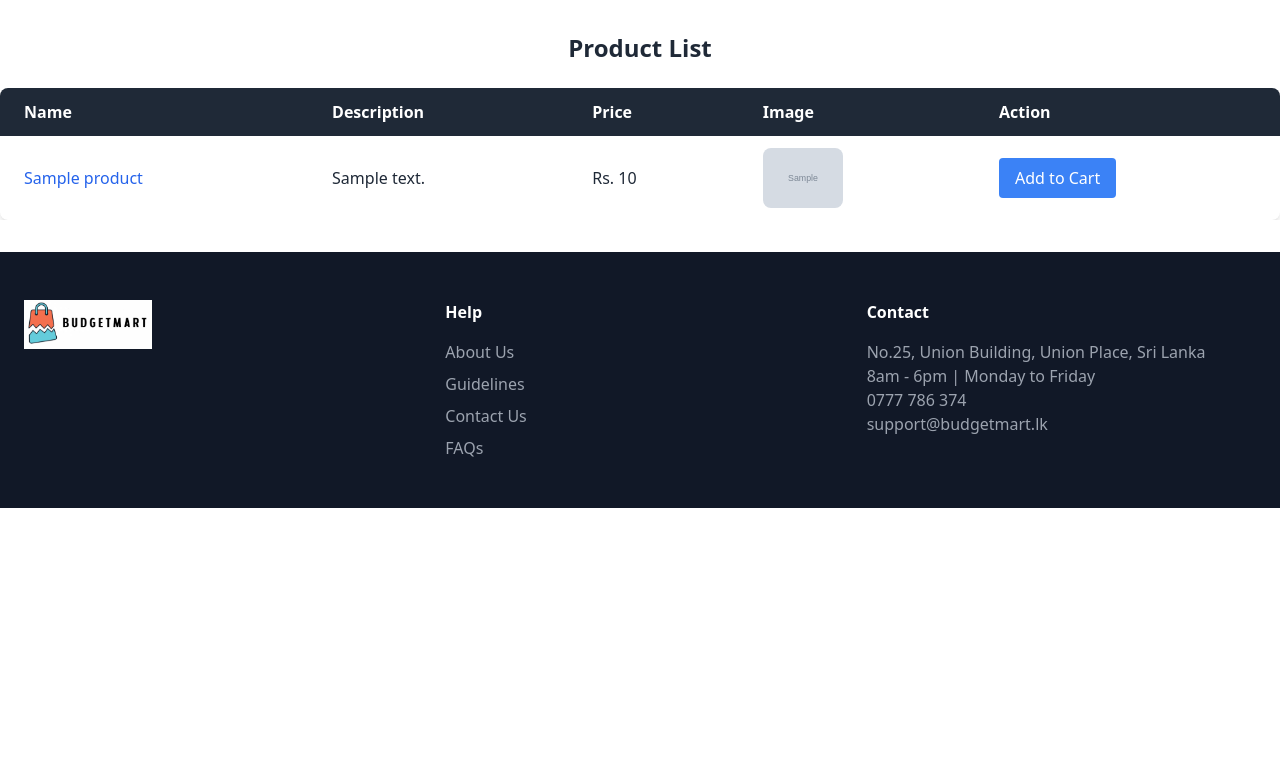
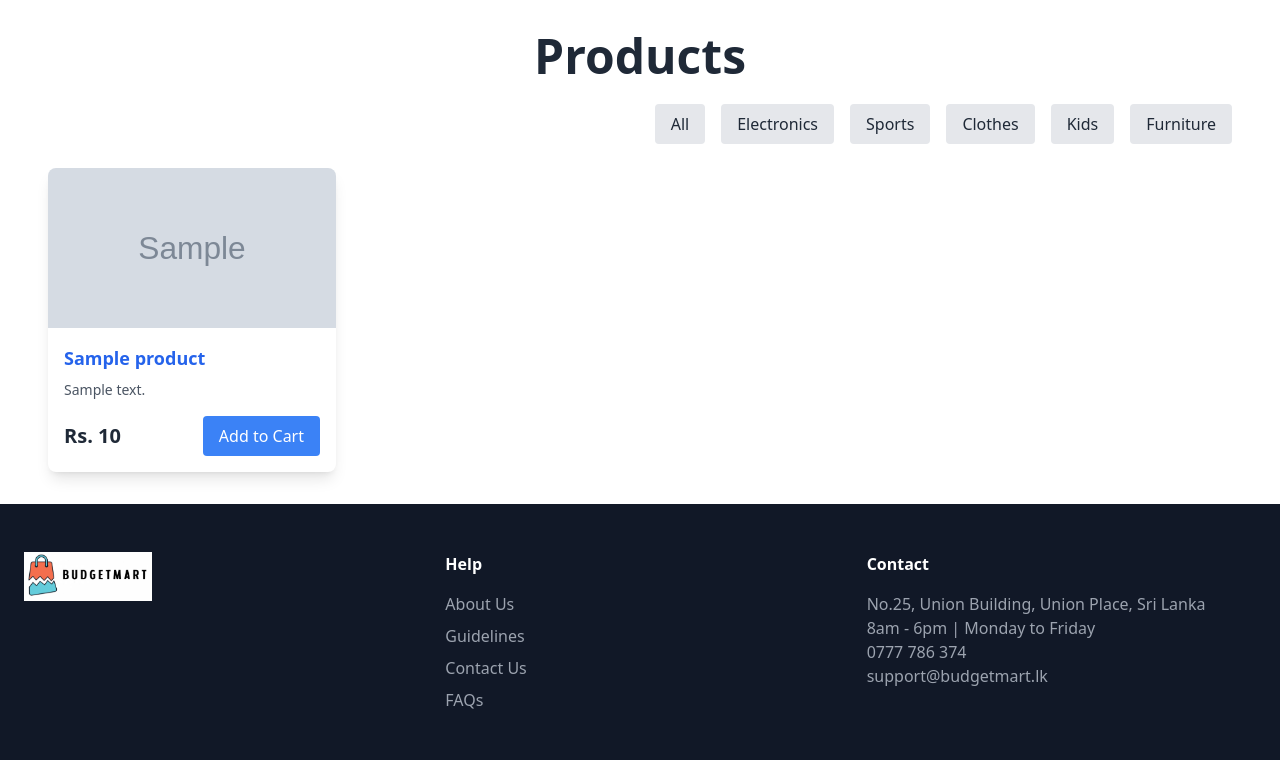
Before and after one commit to elizaandria/BudgetMart, a PHP site: page /product.php in a window 1280 px wide. Shown: the part 64-824 px from the top of the page. Before the commit the page ends 572 px from the top, so only its background shows below. Run offline with PHP 8.4, Linux system fonts and the light colour scheme; tables that the repository leaves empty or names only in its code hold one stand-in row (values such as "Sample post"); grey boxes marked "Sample" are stand-in pictures; some libraries are stand-ins or nearby versions.

Commit message:
Update product.php

```diff
--- a/BudgetMart/product.php
+++ b/BudgetMart/product.php
@@ -1,25 +1,33 @@
+<!DOCTYPE html>
+<html lang="en">
+<head>
+    <meta charset="UTF-8">
+    <meta name="viewport" content="width=device-width, initial-scale=1.0">
+    <title>Product List</title>
+    <script src="https://cdn.tailwindcss.com"></script>
+</head>
+
+<?php include('templates/header.php'); ?>
+
+<body class="bg-gray-100 text-gray-800">
+    <div class="container mx-auto px-6 sm:px-8 md:px-12 pl-16 py-8"> <!-- Added pl-16 for extra left padding -->
+        <h1 class="text-5xl font-bold text-center mb-6">Products</h1>
+
+        <!-- Category Filter Section on the Right -->
+        <div class="flex justify-end mb-6">
+            <div class="flex space-x-4">
+                <a href="?category=" class="bg-gray-200 text-gray-800 px-4 py-2 rounded hover:bg-blue-500 hover:text-white">All</a>
+                <a href="?category=Electronics" class="bg-gray-200 text-gray-800 px-4 py-2 rounded hover:bg-blue-500 hover:text-white">Electronics</a>
+                <a href="?category=Sports" class="bg-gray-200 text-gray-800 px-4 py-2 rounded hover:bg-blue-500 hover:text-white">Sports</a>
+                <a href="?category=Clothes" class="bg-gray-200 text-gray-800 px-4 py-2 rounded hover:bg-blue-500 hover:text-white">Clothes</a>
+                <a href="?category=Kids" class="bg-gray-200 text-gray-800 px-4 py-2 rounded hover:bg-blue-500 hover:text-white">Kids</a>
+                <a href="?category=Furniture" class="bg-gray-200 text-gray-800 px-4 py-2 rounded hover:bg-blue-500 hover:text-white">Furniture</a>
+            </div>
+        </div>
+
+        <!-- Product Grid -->
+        <div class="grid grid-cols-1 sm:grid-cols-2 md:grid-cols-3 gap-8">
             <?php
-session_start();
-
-// Initialize the cart if it doesn't exist
-if (!isset($_SESSION['cart'])) {
-    $_SESSION['cart'] = [];
-}
-
-// Handle adding a product to the cart
-if ($_SERVER['REQUEST_METHOD'] == 'POST') {
-    $product = [
-        'name' => $_POST['name'],
-        'price' => $_POST['price'],
-        'image' => $_POST['image']
-    ];
-
-    // Add the product to the session cart
-    $_SESSION['cart'][] = $product;
-    header("Location: cart.php"); // Redirect to cart page after adding the product
-    exit();
-}
-
             // Database connection
             $conn = new mysqli("localhost", "root", "", "user_accounts");
 
@@ -27,54 +35,32 @@ $conn = new mysqli("localhost", "root", "", "user_accounts");
             if ($conn->connect_error) {
                 die("Connection failed: " . $conn->connect_error);
             }
-?>
 
-<!DOCTYPE html>
-<html lang="en">
-<head>
-    <meta charset="UTF-8">
-    <meta name="viewport" content="width=device-width, initial-scale=1.0">
-    <title>Product List</title>
-    <!-- Include TailwindCSS -->
-    <script src="https://cdn.tailwindcss.com"></script>
-</head>
+            // Get category filter from GET request
+            $categoryFilter = isset($_GET['category']) ? $_GET['category'] : '';
 
-<?php include('templates/header.php'); ?>
+            // Query to fetch products with optional category filter
+            $sql = "SELECT id, name, description, price, image, category FROM products";
 
-<body class="bg-gray-100 text-gray-800">
-    <div class="container mx-auto py-8">
-        <h1 class="text-2xl font-bold text-center mb-6">Product List</h1>
+            if ($categoryFilter) {
+                $sql .= " WHERE category = '" . $conn->real_escape_string($categoryFilter) . "'";
+            }
 
-        <div class="overflow-x-auto">
-            <table class="min-w-full bg-white shadow-md rounded-lg overflow-hidden">
-                <thead class="bg-gray-800 text-white">
-                    <tr>
-                        <th class="py-3 px-6 text-left">Name</th>
-                        <th class="py-3 px-6 text-left">Description</th>
-                        <th class="py-3 px-6 text-left">Price</th>
-                        <th class="py-3 px-6 text-left">Image</th>
-                        <th class="py-3 px-6 text-left">Action</th>
-                    </tr>
-                </thead>
-                <tbody class="divide-y divide-gray-200">
-                    <?php
-                    // Fetch products from the database
-                    $sql = "SELECT id, name, description, price, image FROM products";
             $result = $conn->query($sql);
 
+            // Display products
             if ($result->num_rows > 0) {
                 while ($row = $result->fetch_assoc()) {
-                            $imagePath = "uploads/" . htmlspecialchars($row['image']); // Ensure correct image path
-                            echo "<tr class='hover:bg-gray-100'>
-                                    <td class='py-3 px-6'>
+                    $imagePath = "uploads/" . htmlspecialchars($row['image']);
+                    echo "<div class='bg-white rounded-lg shadow-lg overflow-hidden w-72'>
+                            <img src='$imagePath' alt='Product Image' class='w-full h-40 object-cover'>
+                            <div class='p-4'>
+                                <h3 class='text-lg font-bold text-gray-800'>
                                     <a href='product_detail.php?id=" . $row['id'] . "' class='text-blue-600 hover:text-blue-800'>" . htmlspecialchars($row['name']) . "</a>
-                                    </td>
-                                    <td class='py-3 px-6'>" . htmlspecialchars($row['description']) . "</td>
-                                    <td class='py-3 px-6'>Rs. " . htmlspecialchars($row['price']) . "</td>
-                                    <td class='py-3 px-6'>
-                                        <img src='$imagePath' alt='Product Image' class='w-20 h-auto rounded-lg'>
-                                    </td>
-                                    <td class='py-3 px-6'>
+                                </h3>
+                                <p class='text-gray-600 mt-2 text-sm'>" . htmlspecialchars($row['description']) . "</p>
+                                <div class='flex items-center justify-between mt-4'>
+                                    <span class='text-xl font-bold text-gray-800'>Rs. " . htmlspecialchars($row['price']) . "</span>
                                     <form action='' method='POST'>
                                         <input type='hidden' name='name' value='" . htmlspecialchars($row['name']) . "'>
                                         <input type='hidden' name='price' value='" . htmlspecialchars($row['price']) . "'>
@@ -83,18 +69,17 @@ if ($conn->connect_error) {
                                             Add to Cart
                                         </button>
                                     </form>
-                                    </td>
-                                  </tr>";
+                                </div>
+                            </div>
+                        </div>";
                 }
             } else {
-                        echo "<tr><td colspan='5' class='text-center text-gray-500 py-4'>No products found</td></tr>";
+                echo "<p class='text-center text-gray-500 col-span-full'>No products found</p>";
             }
 
             // Close connection
             $conn->close();
             ?>
-                </tbody>
-            </table>
         </div>
     </div>
 </body>
```
Lines whose indentation alone changed are shown as unchanged.
